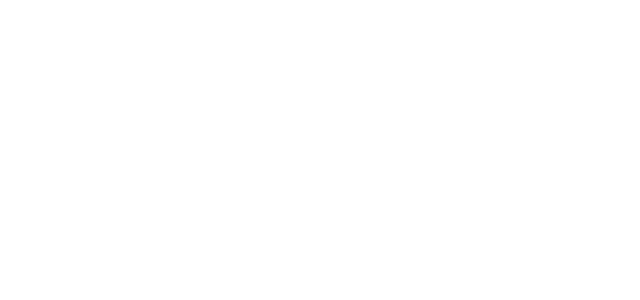
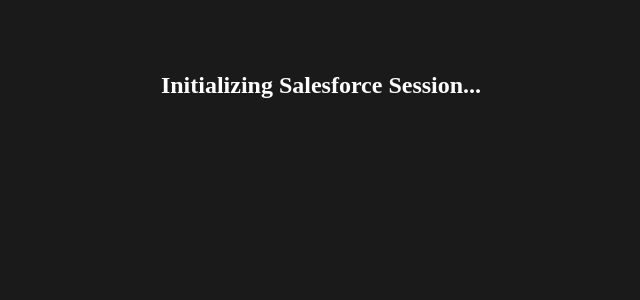
Before and after one commit to jatinhasija02/lightning-out2.0, a React (Vite) app: page / in a window 1280 px wide. Shown: the top 300 px of the page, without its empty margins (351-991 px from the left). Built offline with nearby package versions, Linux system fonts and the light colour scheme; no server answers.

Commit message:
Update index.css

```diff
--- a/src/index.css
+++ b/src/index.css
@@ -1,14 +1,21 @@
-/* Change this to allow full-width content */
+/* Strip all default Vite styles */
+:root {
+  background-color: #1a1a1a; /* Match your dark theme */
+  color: white;
+  margin: 0;
+  padding: 0;
+}
+
 body {
   margin: 0;
-  display: block; /* Changed from flex */
-  min-width: 320px;
+  padding: 0;
+  display: block; /* Removes the flex-centering that squishes the LWC */
   min-height: 100vh;
+  background-color: #1a1a1a;
 }
 
 #root {
-  max-width: 100%; /* Changed from 1280px */
-  margin: 0;       /* Removed auto centering */
-  padding: 0;      /* Removed default padding */
-  width: 100vw;
+  width: 100%;
+  margin: 0;
+  padding: 0;
 }
```
